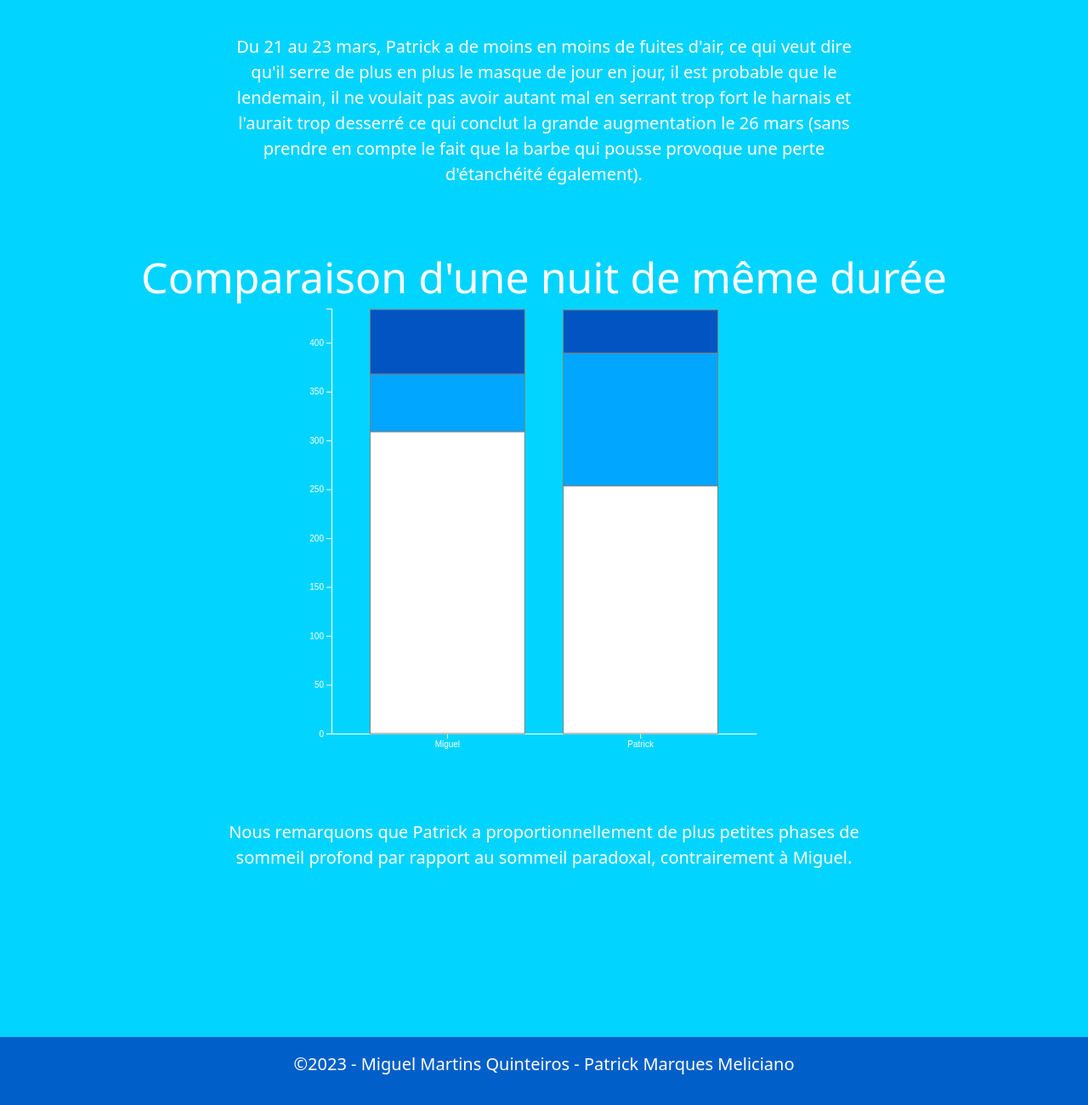
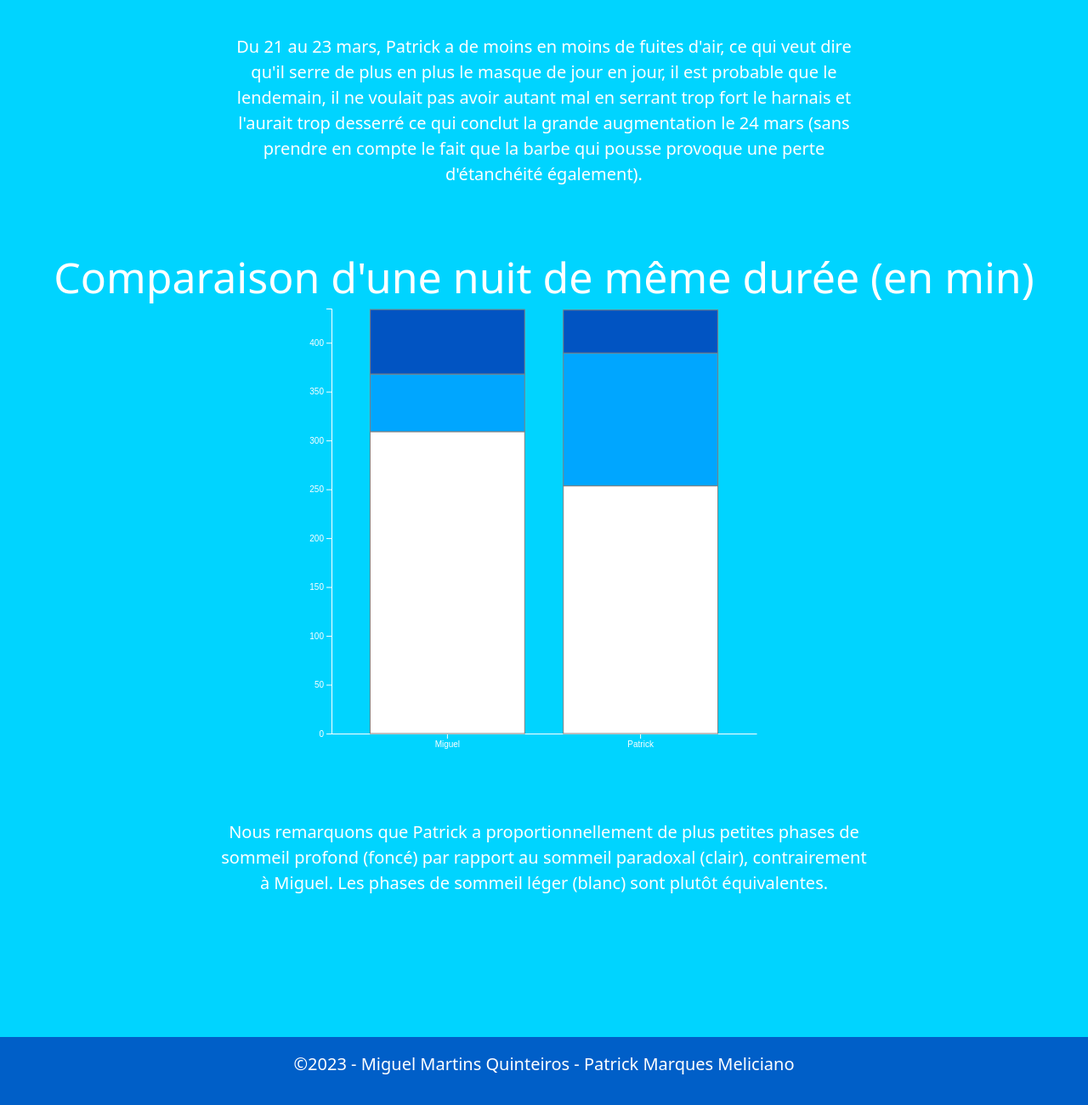
Before and after one commit to quinteirosm/visualdon-projet-sommeil, a website built with Vite: page site-projet-sommeil/index.html in a window 1280 px wide. Shown: the part 5800-7100 px from the top of the page at 85% size. Built offline with nearby package versions, Linux system fonts and the light colour scheme.

Commit message:
Changements mineurs

```diff
--- a/site-projet-sommeil/index.html
+++ b/site-projet-sommeil/index.html
@@ -169,14 +169,14 @@
             <p class="explication">Du 21 au 23 mars, Patrick a de moins en moins de fuites d'air, ce qui veut dire qu'il
                 serre de plus en plus le masque de jour en jour, il est probable que le lendemain, il ne voulait pas
                 avoir autant mal en serrant trop fort le harnais et l'aurait trop desserré ce qui conclut la grande
-                augmentation le 26 mars (sans prendre en compte le fait que la barbe qui pousse provoque une perte
+                augmentation le 24 mars (sans prendre en compte le fait que la barbe qui pousse provoque une perte
                 d'étanchéité également).</p>
 
         </section>
 
         <section id="comparaison-nuit" class="d-flex flex-column justify-content-center align-items-center">
 
-            <h2 class="graphTitle">Comparaison d'une nuit de même durée</h2>
+            <h2 class="graphTitle">Comparaison d'une nuit de même durée (en min)</h2>
             <div class="graphContainer d-flex flex-row align-items-center justify-content-around">
                 <div class="d-flex flex-column justify-content-around align-items-center">
                     <div id="line_chart"></div>
@@ -184,7 +184,8 @@
             </div>
 
             <p class="explication">Nous remarquons que Patrick a proportionnellement de plus petites phases de sommeil
-                profond par rapport au sommeil paradoxal, contrairement à Miguel.</p>
+                profond (foncé) par rapport au sommeil paradoxal (clair), contrairement à Miguel. Les phases de sommeil
+                léger (blanc) sont plutôt équivalentes.</p>
 
         </section>
 
```
